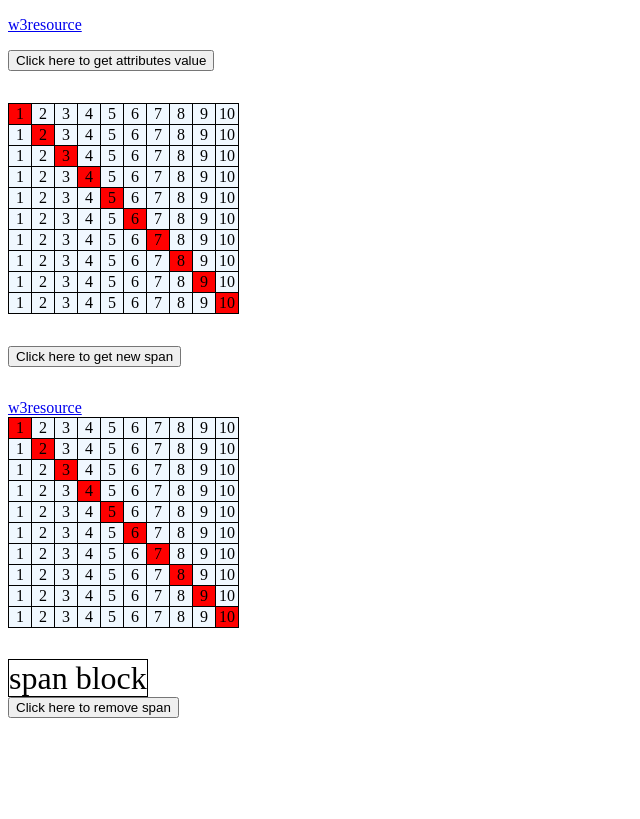
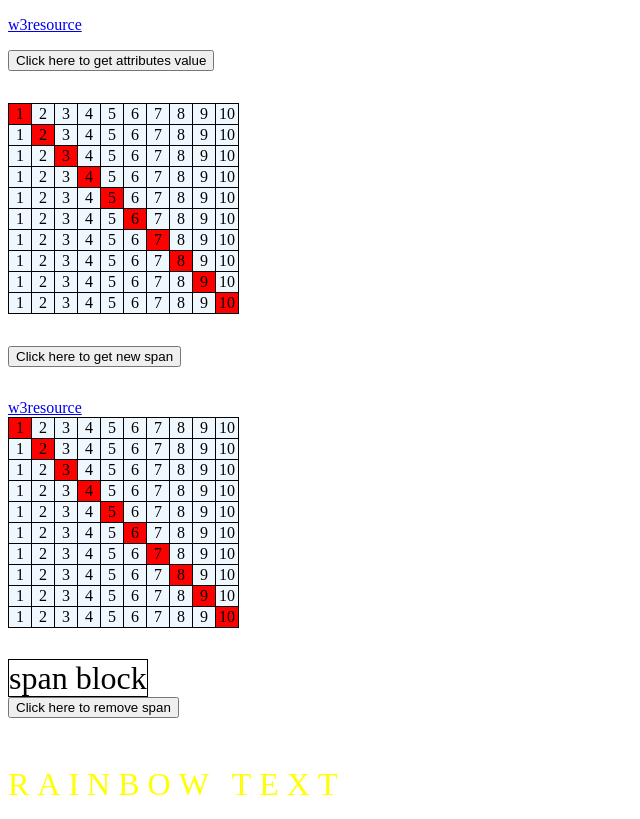
Before and after one commit to YuraSadilenko/JS_DOM, a website: page index.html in a window 1280 px wide. Shown: the whole page, without its empty margins (0-640 px from the left). Drawn offline with Linux system fonts and the light colour scheme.

Commit message:
random color task

```diff
--- a/index.html
+++ b/index.html
@@ -162,11 +162,18 @@
   <button class="first-btn" onclick="replaceElementBy('replace-block', 'div')">Click here to remove span</button>
   <!--Task6 / End-->
 
+  <!--Task 7 / Start-->
+  <p class="random-color" id="random-color">rainbow text</p>
+  <!-- <button class="first-btn" onclick="randomLetter()">Click here to make it colorfull</button> -->
+
+  <!--Task 7 / End-->
+
   <script src="js/getValue.js"></script>
   <script src="js/tableCross.js"></script>
   <script src="js/createElementSpan.js"></script>
   <script src="js/cloneElement.js"></script>
   <script src="js/addChildToParrent.js"></script>
   <script src="js/replaceElem.js"></script>
+  <script src="js/randomColor.js"></script>
 </body>
 </html>
--- /dev/null
+++ b/js/randomColor.js
@@ -0,0 +1,30 @@
+var colorsArray = [
+  "#00ffff", "#f0ffff", "#f5f5dc", "#000000", "#0000ff", "#a52a2a", "#00ffff", "#00008b", "#008b8b",
+  "#a9a9a9", "#006400", "#bdb76b", "#8b008b", "#556b2f", "#ff8c00", "#9932cc", "#8b0000", "#e9967a",
+  "#9400d3", "#ff00ff", "#ffd700", "#008000", "#4b0082", "#f0e68c", "#add8e6", "#e0ffff", "#90ee90",
+  "#d3d3d3", "#ffb6c1", "#ffffe0", "#00ff00", "#ff00ff", "#800000", "#000080", "#808000", "#ffa500",
+  "#ffc0cb", "#800080", "#ff0000", "#c0c0c0", "#ffffff", "#ffff00"];
+
+function randomLetter() {
+  var arr = colorsArray;
+  var element = document.getElementById('random-color');
+  var string = element.innerText;
+  var symbol = string.split('');
+  element.innerHTML = '';
+  for (var i = 0; i < arr.length; i++) {
+    var colors = arr[i];
+    Math.round(Math.random() * (colors.length - 1));
+  };
+
+  for (var i = 0; i < symbol.length; i++) {
+    var res = symbol[i];
+    var span = document.createElement('span');
+
+    span.className = 'colorfull-span';
+    span.innerHTML = res;
+    span.style.color = colors;
+    element.appendChild(span);
+  }
+}
+
+randomLetter();
--- /dev/null
+++ b/scss/_rainbow.scss
@@ -0,0 +1,5 @@
+.colorfull-span {
+  font-size: 2rem;
+  letter-spacing: .5rem;
+  text-transform: uppercase;
+}
--- a/scss/main.scss
+++ b/scss/main.scss
@@ -2,3 +2,4 @@
 @import 'table';
 @import 'addSpan';
 @import 'replaceElem';
+@import 'rainbow';
```
Also changed, not shown: css/main.css.
